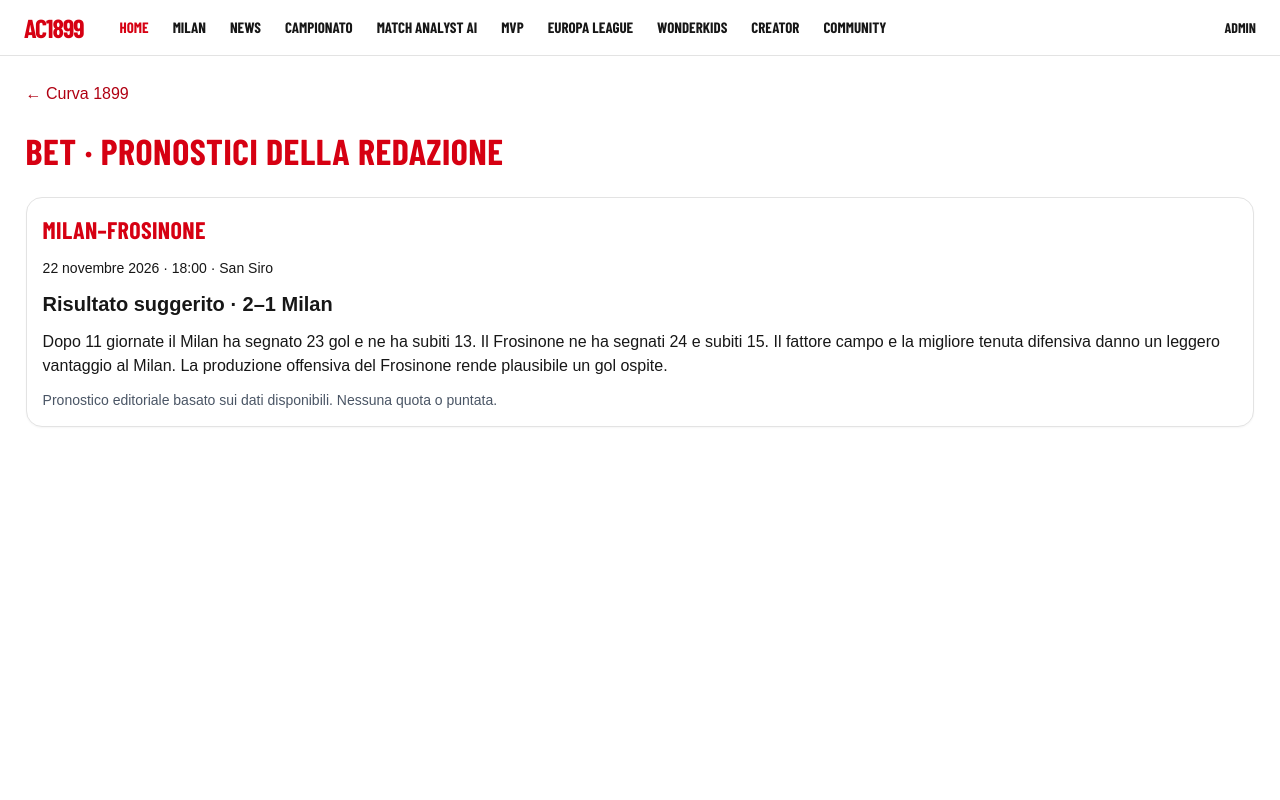
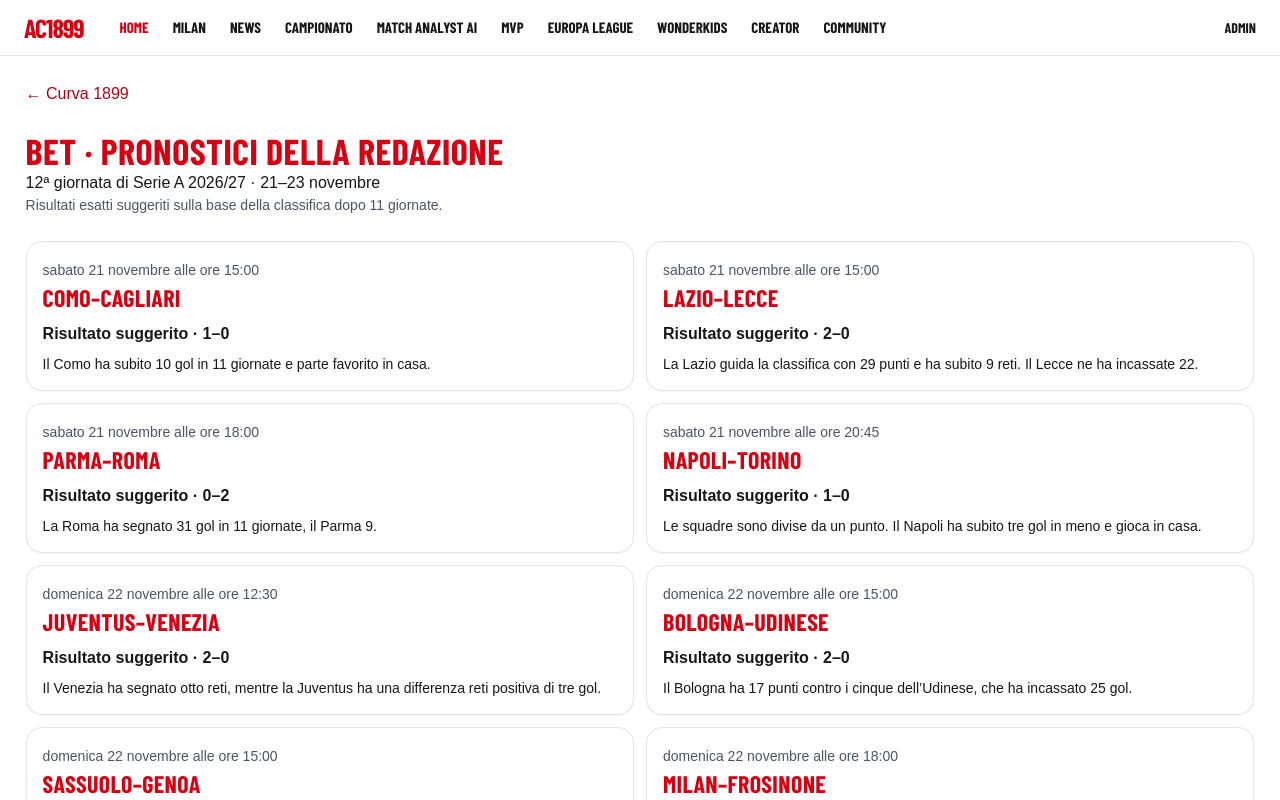
Before and after one commit to giuseppemastrapasqua/ac1899-v2, a Next.js app: page /community/bet in a window 1280 px wide. Shown: the top 800 px of the page. Built offline with nearby package versions, Linux system fonts and the light colour scheme; a web font is replaced by a local one.

Commit message:
Show all Serie A matchday 12 fixtures and predictions

```diff
--- a/app/community/bet/page.tsx
+++ b/app/community/bet/page.tsx
@@ -1,22 +1,25 @@
 import Link from "next/link";
-import { serieA } from "../../../lib/home-standings";
+import { communityMatchday, formatCommunityKickoff } from "../../../lib/community-matchday";
 
 export default function CommunityBetPage() {
-  const milan = serieA.find(row => row[1] === "AC Milan");
-  const frosinone = serieA.find(row => row[1] === "Frosinone");
-  const kickoff = new Date("2026-11-22T18:00:00+01:00");
-
   return <main className="ac1899-home min-h-screen">
     <div className="home-section-inner">
       <Link href="/community">← Curva 1899</Link>
-      <h1 className="text-4xl">Bet · Pronostici della redazione</h1>
-      <section className="ac1899-box space-y-3 p-4">
-        <h2 className="text-2xl">Milan–Frosinone</h2>
-        <p className="text-sm">22 novembre 2026 · 18:00 · San Siro</p>
-        <p className="text-xl font-bold">{new Date() < kickoff ? "Risultato suggerito · 2–1 Milan" : "Pronostico d’archivio · 2–1 Milan"}</p>
-        {milan && frosinone && <p>Dopo 11 giornate il Milan ha segnato {milan[7]} gol e ne ha subiti {milan[8]}. Il Frosinone ne ha segnati {frosinone[7]} e subiti {frosinone[8]}. Il fattore campo e la migliore tenuta difensiva danno un leggero vantaggio al Milan. La produzione offensiva del Frosinone rende plausibile un gol ospite.</p>}
-        <p className="text-sm text-gray-600">Pronostico editoriale basato sui dati disponibili. Nessuna quota o puntata.</p>
-      </section>
+      <header>
+        <h1 className="text-4xl">Bet · Pronostici della redazione</h1>
+        <p>12ª giornata di Serie A 2026/27 · 21–23 novembre</p>
+        <p className="text-sm text-gray-600">Risultati esatti suggeriti sulla base della classifica dopo 11 giornate.</p>
+      </header>
+      <div className="grid gap-3 sm:grid-cols-2">
+        {communityMatchday.map(([kickoff, home, away, score, analysis]) =>
+          <article key={home} className="ac1899-box space-y-2 p-4">
+            <time dateTime={kickoff} className="text-sm text-gray-600">{formatCommunityKickoff(kickoff)}</time>
+            <h2 className="text-2xl">{home}–{away}</h2>
+            <p className="font-bold">Risultato suggerito · {score}</p>
+            <p className="text-sm">{analysis}</p>
+          </article>
+        )}
+      </div>
     </div>
   </main>;
 }
--- a/components/CommunityLive.tsx
+++ b/components/CommunityLive.tsx
@@ -1,5 +1,6 @@
 "use client";
 
+import { communityMatchday, formatCommunityKickoff } from "../lib/community-matchday";
 import { useEffect, useState } from "react";
 import type { getCommunityScoreboard } from "../lib/api-football";
 
@@ -54,5 +55,15 @@ export default function CommunityLive() {
         )}</ol> : <p className="text-sm">In attesa degli episodi dal feed.</p>}
       </div>}
     </article>)}
+    <section aria-labelledby="community-matchday">
+      <h3 id="community-matchday" className="mb-2 text-xl">Calendario · 12ª giornata Serie A 2026/27</h3>
+      <ol className="grid gap-2 sm:grid-cols-2">
+        {communityMatchday.map(([kickoff, home, away]) => <li key={home} className={`rounded-lg border p-3 ${home === "Milan" ? "border-red-200 bg-red-50" : "border-gray-200"}`}>
+          <time className="block text-xs text-gray-600" dateTime={kickoff}>{formatCommunityKickoff(kickoff)}</time>
+          <strong>{home}–{away}</strong>
+        </li>)}
+      </ol>
+      <p className="mt-2 text-xs text-gray-600">Fonte: Lega Serie A. Orari italiani.</p>
+    </section>
   </section>;
 }
--- /dev/null
+++ b/lib/community-matchday.ts
@@ -0,0 +1,20 @@
+export const communityMatchday = [
+  ["2026-11-21T15:00:00+01:00", "Como", "Cagliari", "1–0", "Il Como ha subito 10 gol in 11 giornate e parte favorito in casa."],
+  ["2026-11-21T15:00:00+01:00", "Lazio", "Lecce", "2–0", "La Lazio guida la classifica con 29 punti e ha subito 9 reti. Il Lecce ne ha incassate 22."],
+  ["2026-11-21T18:00:00+01:00", "Parma", "Roma", "0–2", "La Roma ha segnato 31 gol in 11 giornate, il Parma 9."],
+  ["2026-11-21T20:45:00+01:00", "Napoli", "Torino", "1–0", "Le squadre sono divise da un punto. Il Napoli ha subito tre gol in meno e gioca in casa."],
+  ["2026-11-22T12:30:00+01:00", "Juventus", "Venezia", "2–0", "Il Venezia ha segnato otto reti, mentre la Juventus ha una differenza reti positiva di tre gol."],
+  ["2026-11-22T15:00:00+01:00", "Bologna", "Udinese", "2–0", "Il Bologna ha 17 punti contro i cinque dell’Udinese, che ha incassato 25 gol."],
+  ["2026-11-22T15:00:00+01:00", "Sassuolo", "Genoa", "1–1", "Il Genoa ha subito 13 gol in meno. Il Sassuolo ha segnato cinque reti in più e ha il vantaggio di giocare in casa."],
+  ["2026-11-22T18:00:00+01:00", "Milan", "Frosinone", "2–1", "Il Milan ha subito due reti in meno e gioca a San Siro. Il Frosinone ha già segnato 24 gol in 11 partite."],
+  ["2026-11-22T20:45:00+01:00", "Atalanta", "Inter", "1–2", "L’Inter ha 28 punti e 28 gol. L’Atalanta ha segnato 17 reti e può sfruttare il fattore campo."],
+  ["2026-11-23T20:45:00+01:00", "Monza", "Fiorentina", "1–1", "Entrambe hanno segnato 17 gol e ne hanno subiti 25. La Fiorentina è avanti di due punti."],
+] as const;
+
+const matchDate = new Intl.DateTimeFormat("it-IT", {
+  weekday: "long", day: "numeric", month: "long", hour: "2-digit", minute: "2-digit", timeZone: "Europe/Rome",
+});
+
+export function formatCommunityKickoff(kickoff: string) {
+  return matchDate.format(new Date(kickoff));
+}
```
